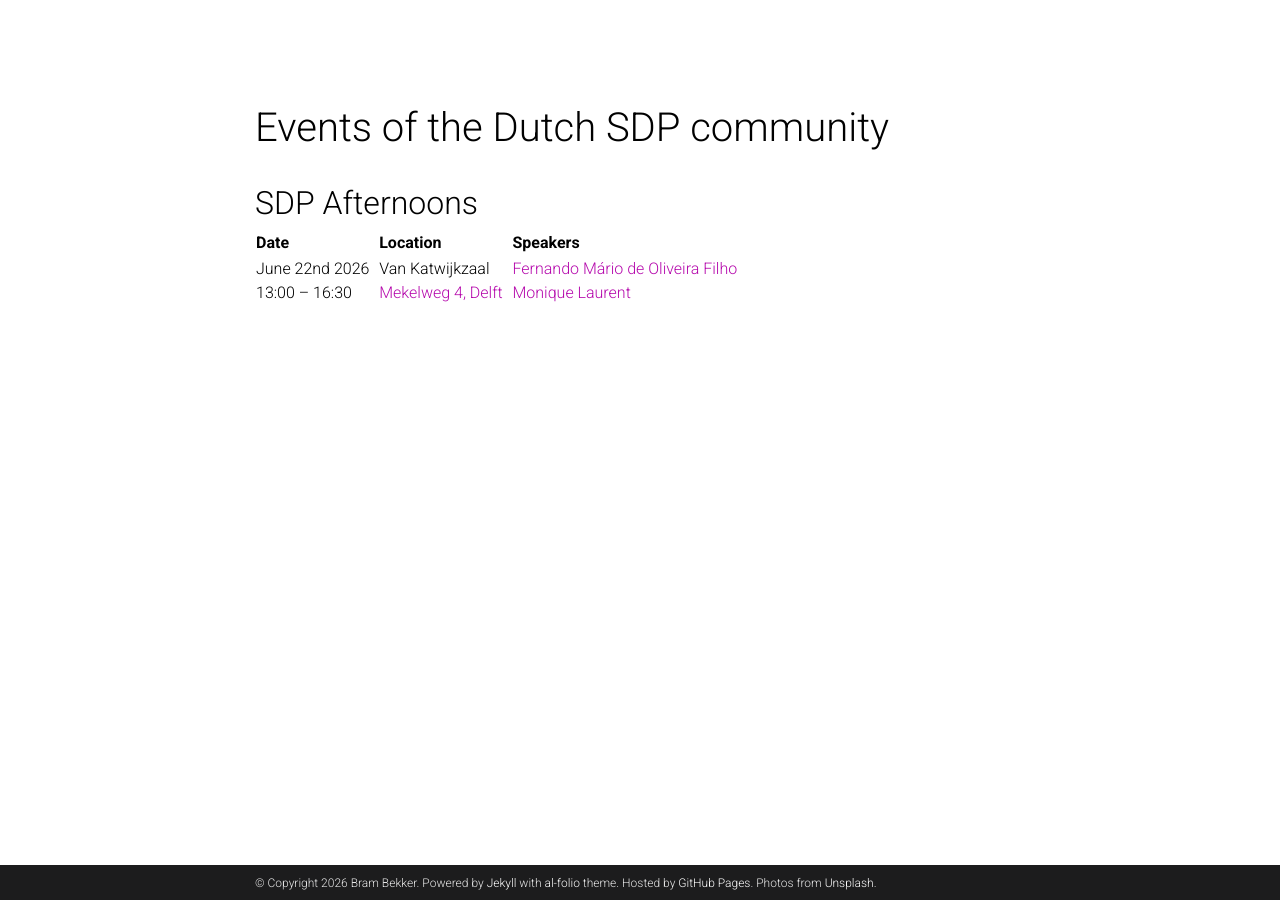
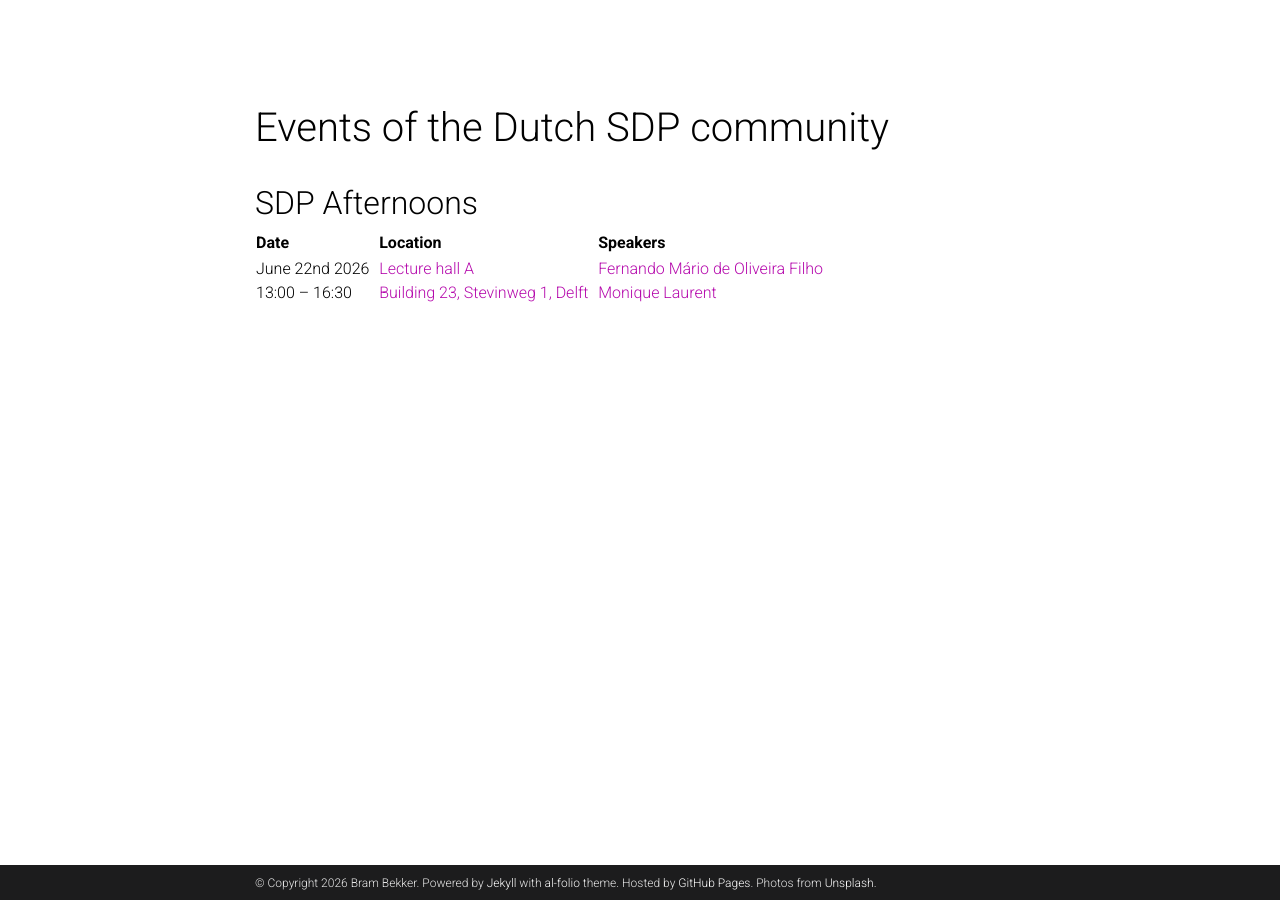
Before and after one commit to brambekker/brambekker.github.io, a Jekyll site: the page built from _pages/SDP_afternoons.md, in a window 1280 px wide. Built offline with Jekyll 4.4.1, drawn with Linux system fonts in a browser that asks for light colours; a style sheet for code colours, icons or effects is not loaded.

Commit message:
Change room event June 22nd

```diff
--- a/_pages/SDP_afternoons.md
+++ b/_pages/SDP_afternoons.md
@@ -10,4 +10,4 @@ horizontal: false
 
 | Date                  | Location                                       | Speakers                         |
 |-----------------------|------------------------------------------------|----------------------------------|
-| June 22nd 2026 &nbsp; <br> 13:00 -- 16:30 &nbsp;   | Van Katwijkzaal &nbsp; <br> [Mekelweg 4, Delft](https://www.google.com/maps/place/Mekelweg+4,+2628+CD+Delft,+Nederland/@51.9988387,4.3709139,431m/) &nbsp;     | [Fernando Mário de Oliveira Filho](https://diamhomes.ewi.tudelft.nl/~fmario/) &nbsp; <br> [Monique Laurent](https://homepages.cwi.nl/~monique/) &nbsp; |
+| June 22nd 2026 &nbsp; <br> 13:00 -- 16:30 &nbsp;   | [Lecture hall A](https://esviewer.tudelft.nl/space/24/) &nbsp; <br> [Building 23, Stevinweg 1, Delft](https://www.google.com/maps/place/Gebouw+23+CiTG/@51.9986022,4.3749267,163m/data=!3m1!1e3!4m15!1m8!3m7!1s0x47c5b53346c081df:0x2e04167e212eca5!2sStevinweg+1,+2628+CN+Delft!3b1!8m2!3d51.9989427!4d4.3761059!16s%2Fg%2F11wxvn42ds!3m5!1s0x47c5b5abf1268929:0x73e1a83a2da59a75!8m2!3d51.998679!4d4.3757508!16s%2Fg%2F11j7kb3nvl?entry=ttu&g_ep=EgoyMDI2MDYxMC4wIKXMDSoASAFQAw%3D%3D) &nbsp;     | [Fernando Mário de Oliveira Filho](https://diamhomes.ewi.tudelft.nl/~fmario/) &nbsp; <br> [Monique Laurent](https://homepages.cwi.nl/~monique/) &nbsp; |
```
